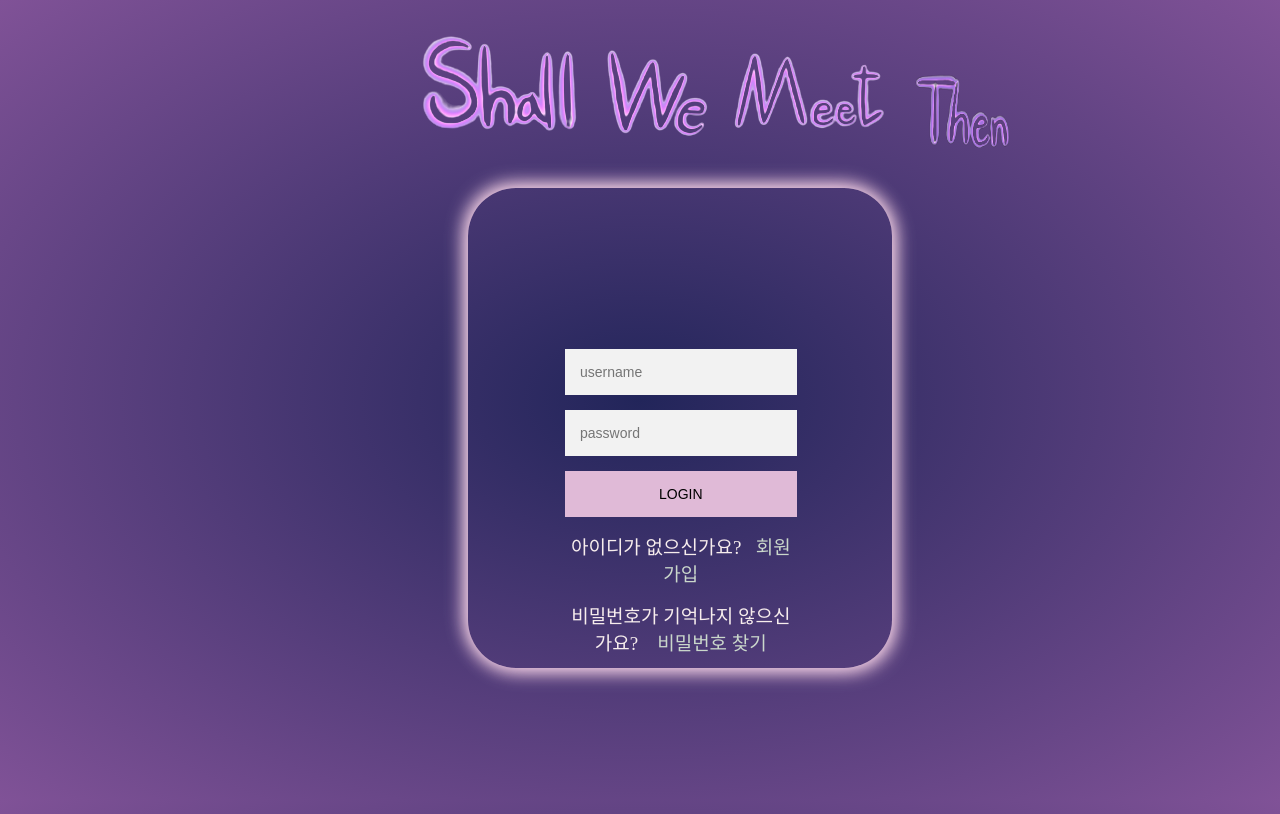
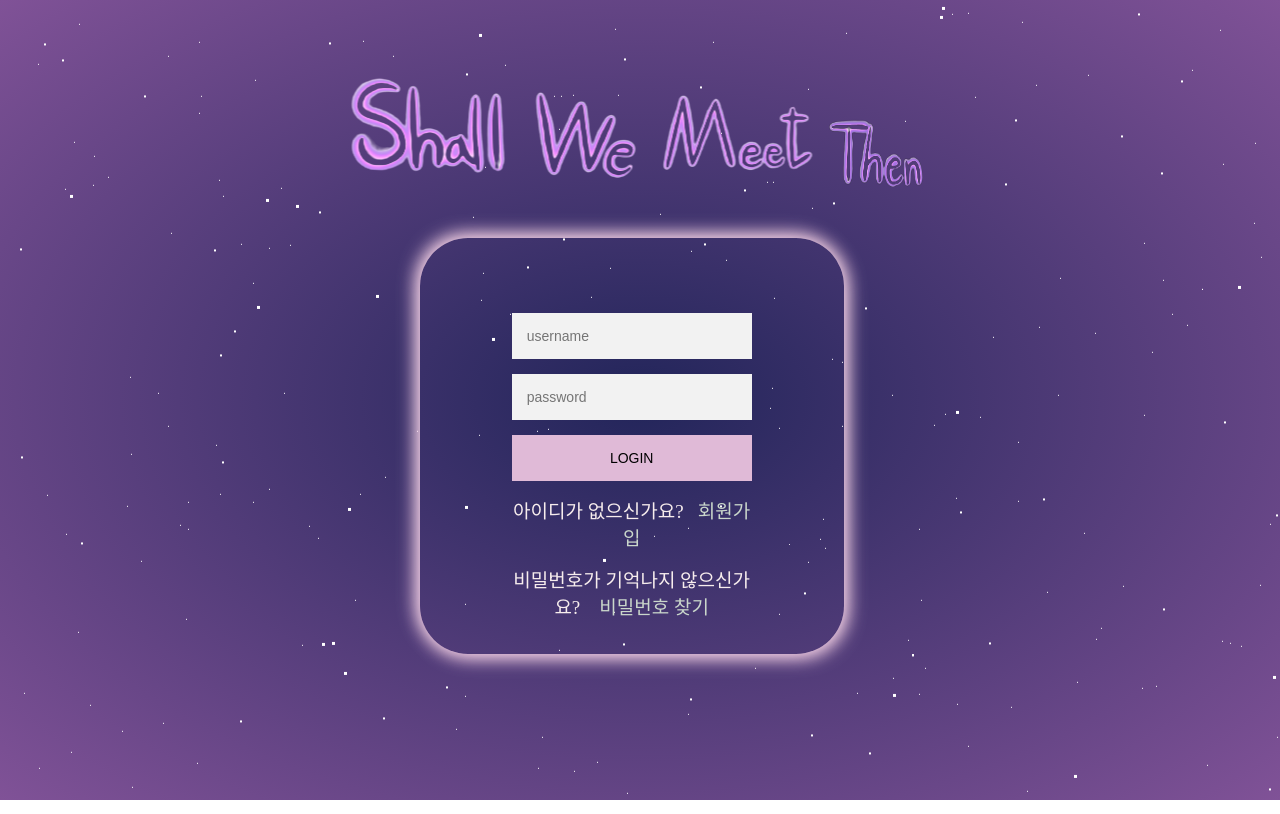
Before and after one commit to thstmddns/shell-we-meet-then, a React (Create React App) app in the folder shall-we-meet-then/: page / in a window 1280 px wide. Built offline with nearby package versions, Linux system fonts and the light colour scheme; a web font is replaced by a local one.

Commit message:
[FE] feat: home page design

```diff
--- a/shall-we-meet-then/src/App.css
+++ b/shall-we-meet-then/src/App.css
@@ -8,7 +8,7 @@ body{
   font-family: "fontone";
   /* color: rgb(204, 68, 68); */
   color: white;
-  overflow: hidden;
+  margin: 0;
 }
 
 .App {
--- a/shall-we-meet-then/src/pages/Home/Home.css
+++ b/shall-we-meet-then/src/pages/Home/Home.css
@@ -1,22 +1,41 @@
+.landing__bg {
+  -webkit-font-smoothing: antialiased;
+  -moz-osx-font-smoothing: grayscale;
+  width: 98.7vw;
+  height: 99vh;
+  position: absolute;
+  background-position: center;
+  background-repeat: no-repeat;
+  background-size: cover;
+  /* width: 100vh; */
+  /* background-repeat: no-repeat; */
+}
+.login-page {
+  position: relative;
+  top: 17vh;
+}
+.login-text-img {
+  position: absolute;
+  top: -38vh;
+  left: 48%;
+  transform: translate(-50%, 0);
+}
+.text-then-img {
+  position: absolute;
+  top: 22vh;
+  left: 520px;
 
-
-.login-page {
-  width: 360px;
-  padding: 8% 0 0;
-  margin: auto;
 }
 .form {
+  display: flex;
   position: relative;
   z-index: 1;
   max-width: 360px;
-
-  /* margin: 0 auto 140px; */
-  margin-bottom: 20vh;
-
-  padding: 25px;
+  padding: 60px 60px 20px 60px;
   text-align: center;
-  top: 15vh;
-  left: 7vh;
+  margin: 0 auto;
+  justify-content: center;
+  align-items: center;
 }
 .form input {
   /* font-family: "Roboto", sans-serif; */
@@ -92,15 +111,3 @@
 .container .info span .fa {
   color: #EF3B3A;
 }
-.landing__bg {
-  -webkit-font-smoothing: antialiased;
-  -moz-osx-font-smoothing: grayscale;
-  width: 100%;
-  height: 100%;
-  position: absolute;
-  background-position: center;
-  background-repeat: no-repeat;
-  background-size: cover;
-  /* width: 100vh; */
-  /* background-repeat: no-repeat; */
-}
--- a/shall-we-meet-then/src/pages/Home/Home.js
+++ b/shall-we-meet-then/src/pages/Home/Home.js
@@ -196,16 +196,18 @@ function Home() {
       <div className="login-page">
 
 
-        <div style={{ display: "flex", marginLeft:"-7vw", marginTop:"-28vh", marginBottom:"-21vh"}}>
+        <div className="login-text-img">
           <img
             alt=""
             src={process.env.PUBLIC_URL + "/assets/icon-img/logo_4.png"}
           />
-          <img
-            style={{ width: "10vw", height: "12vh", marginTop:"21.5vh", marginLeft:"-5vw"}}
-            alt=""
-            src={process.env.PUBLIC_URL + "/assets/icon-img/then-logo.png"}
-          />
+          <div className="text-then-img">
+            <img
+              style={{ width: "128px", height: "88px"}}
+              alt=""
+              src={process.env.PUBLIC_URL + "/assets/icon-img/then-logo.png"}
+            />
+          </div>
         </div>
 
 
@@ -293,20 +295,11 @@ export default Home;
 
 export const ShiningLoginComponent = styled.div`
   width: 26.5rem;
-  height: 30rem;
+  height: 26rem;
   border-radius: 3rem;
   box-shadow: 0.2rem 0.2rem 1.2rem var(--pink),
     -0.2rem -0.2rem 1.2rem var(--pink);
   padding: 1rem;
-  display: grid;
-  grid-template-columns: 17.6rem 19rem 20.4rem;
-  grid-template-rows: repeat(autofit, -webkit-min-content);
-  grid-template-rows: repeat(autofit, min-content);
-  grid-column-gap: 5rem;
-  grid-row-gap: 2.5rem;
-  align-items: center;
-
-  margin-right: 30vw;
-  margin-top: 6vh;
-  margin-bottom: 50vh;
+  display:flex;
+  margin: 12vh auto 0 auto;
 `;
--- a/shall-we-meet-then/src/pages/Main/Main.js
+++ b/shall-we-meet-then/src/pages/Main/Main.js
@@ -274,7 +274,7 @@ function Main() {
           className="upBtn"
           src={process.env.PUBLIC_URL + "/assets/img/right.png"}
           onClick={plusTemp}
-        /> */}
+        />
 
         <div className="imgDiv">
           <ShiningContainer>
--- a/shall-we-meet-then/src/pages/Main/Main.scss
+++ b/shall-we-meet-then/src/pages/Main/Main.scss
@@ -1,7 +1,7 @@
 html {
     height: 100vh;
     background: radial-gradient( #22255A 0%, #805297 100%);
-    overflow-x: hidden;
+    // overflow-x: hidden;
   }
 
   #stars {
```
